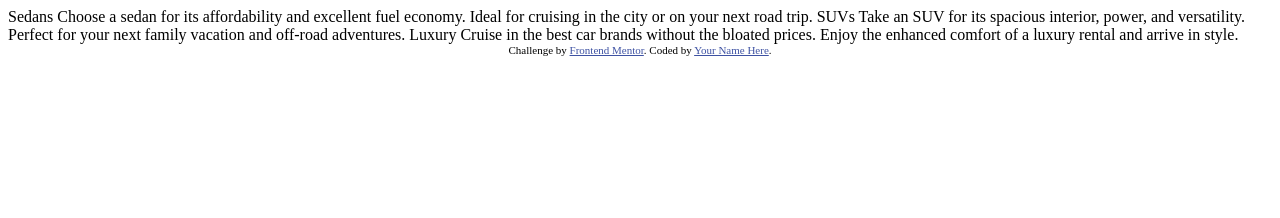
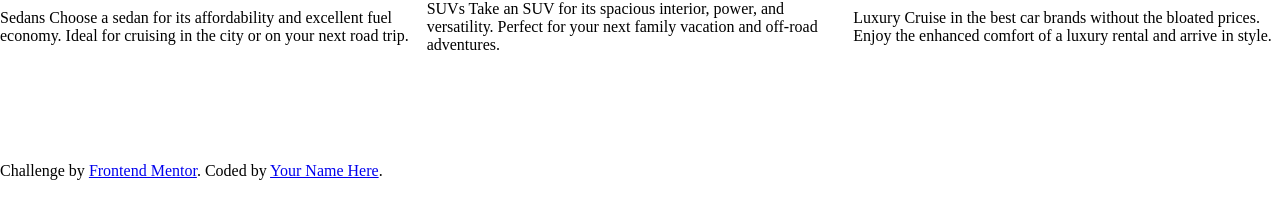
Before and after one commit to jasonpineda11/3-column-preview-card-component-main, a plain HTML site: page index.html in a window 1280 px wide. Drawn offline with Linux system fonts and the light colour scheme.

Commit message:
start of css using variables

```diff
--- a/index.html
+++ b/index.html
@@ -5,29 +5,36 @@
   <meta name="viewport" content="width=device-width, initial-scale=1.0"> <!-- displays site properly based on user's device -->
 
   <link rel="icon" type="image/png" sizes="32x32" href="./images/favicon-32x32.png">
-
+  <link rel="stylesheet" href="style.css">
   <title>Frontend Mentor | 3-column preview card component</title>
 
   <!-- Feel free to remove these styles or customise in your own stylesheet 👍 -->
-  <style>
-    .attribution { font-size: 11px; text-align: center; }
-    .attribution a { color: hsl(228, 45%, 44%); }
-  </style>
+
 </head>
 <body>
+  <main>
+<div class="grid-layout">
 
+  <div class="content-card-1">
   Sedans
   Choose a sedan for its affordability and excellent fuel economy. Ideal for cruising in the city
   or on your next road trip.
+  </div>
 
+  <div class="content-card-2">
   SUVs
   Take an SUV for its spacious interior, power, and versatility. Perfect for your next family vacation
   and off-road adventures.
+  </div>
 
+  <div class="content-card-3">
   Luxury
   Cruise in the best car brands without the bloated prices. Enjoy the enhanced comfort of a luxury
   rental and arrive in style.
+  </div>
 
+  </div>
+  </main>
   <div class="attribution">
     Challenge by <a href="https://www.frontendmentor.io?ref=challenge" target="_blank">Frontend Mentor</a>.
     Coded by <a href="#">Your Name Here</a>.
--- /dev/null
+++ b/style.css
@@ -0,0 +1,35 @@
+@font-face {
+    font-family: Lexend Deca;
+    src: url(https://fonts.google.com/specimen/Lexend+Deca);
+    font-weight: 400;
+}
+
+
+
+:root {
+    --bright-orange: hsl(31,77%,52%);
+    --dark-cyan: hsl(184,100%,13%);
+    --very-dark-cyan: hsl(179,100%,13%);
+
+
+    --transparent-white: hsla(0,0,100%,0.75);
+    --very-light-gray: hsl(0,0%,95%);
+
+}
+
+* {
+    margin: 0;
+    padding: 0;
+    box-sizing: border-box;
+}
+
+.grid-layout {
+    display: grid;
+    grid-template-columns: 1fr 1fr 1fr;
+    grid-template-rows: 1fr 1fr 1fr;
+    place-items: center;
+}
+
+.content-card-1 {
+    place-items: center;
+}
```
